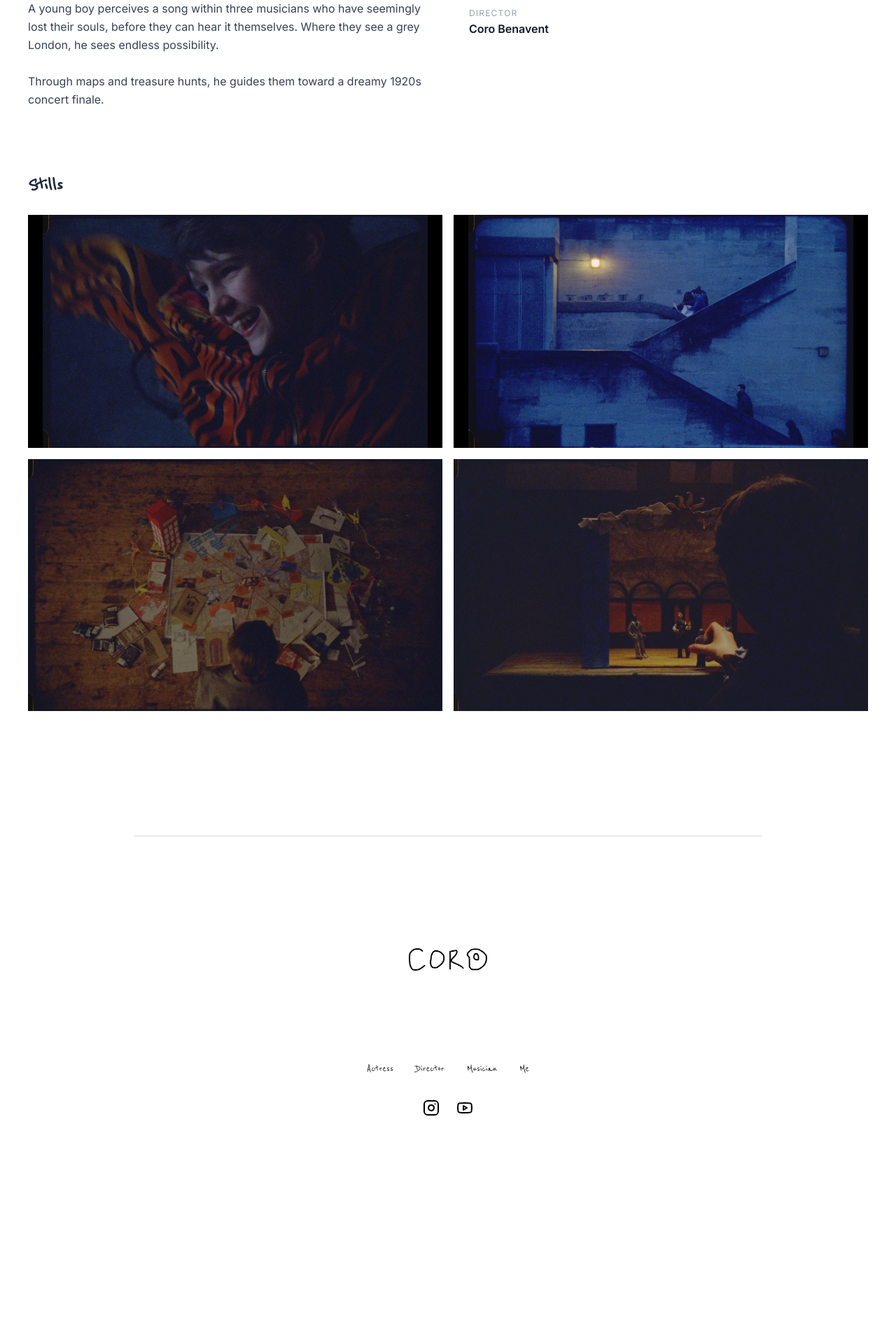
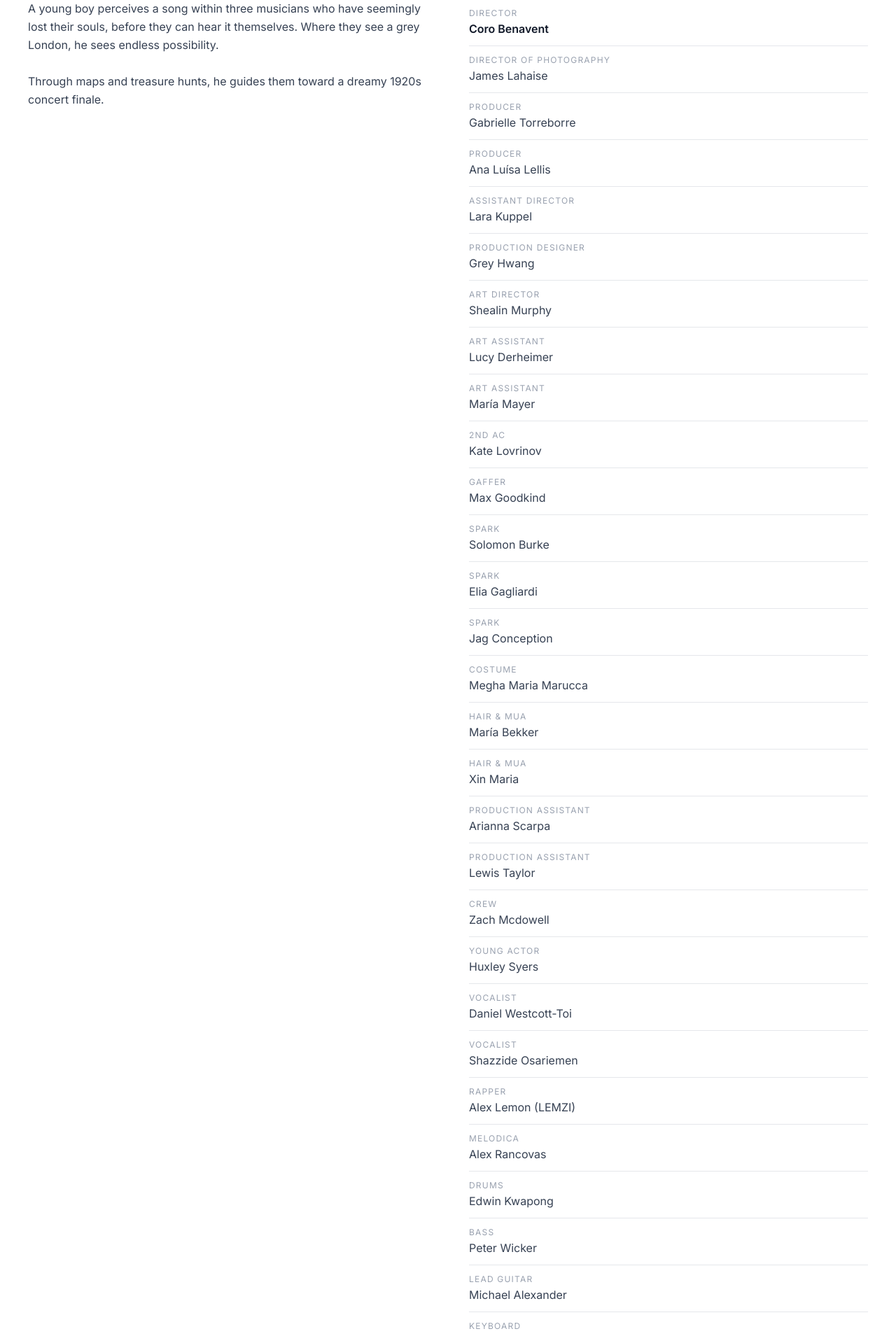
Before and after one commit to joehewett/coro, a React (Vite) app: page /director/look-around in a window 1280 px wide. Shown: the part 1060-2969 px from the top of the page at 70% size. Before the commit the page ends 2768 px from the top, so only its background shows below. Built offline with nearby package versions, Linux system fonts and the light colour scheme.

Commit message:
Add full cast and crew to Look Around project page
Co-Authored-By: Claude Sonnet 4.6 <noreply@anthropic.com>

```diff
--- a/src/components/projects/LookAround.tsx
+++ b/src/components/projects/LookAround.tsx
@@ -3,7 +3,51 @@ import ProjectPage from '../ProjectPage';
 
 const LookAround: React.FC = () => {
   const credits: Array<{ name: string; role: string; isHighlighted?: boolean }> = [
+    // Direction & Production
     { name: 'Coro Benavent', role: 'Director', isHighlighted: true },
+    { name: 'James Lahaise', role: 'Director of Photography' },
+    { name: 'Gabrielle Torreborre', role: 'Producer' },
+    { name: 'Ana Luísa Lellis', role: 'Producer' },
+    { name: 'Lara Kuppel', role: 'Assistant Director' },
+
+    // Art Department
+    { name: 'Grey Hwang', role: 'Production Designer' },
+    { name: 'Shealin Murphy', role: 'Art Director' },
+    { name: 'Lucy Derheimer', role: 'Art Assistant' },
+    { name: 'María Mayer', role: 'Art Assistant' },
+
+    // Camera & Lighting
+    { name: 'Kate Lovrinov', role: '2nd AC' },
+    { name: 'Max Goodkind', role: 'Gaffer' },
+    { name: 'Solomon Burke', role: 'Spark' },
+    { name: 'Elia Gagliardi', role: 'Spark' },
+    { name: 'Jag Conception', role: 'Spark' },
+
+    // Costume, Hair & MUA
+    { name: 'Megha Maria Marucca', role: 'Costume' },
+    { name: 'María Bekker', role: 'Hair & MUA' },
+    { name: 'Xin Maria', role: 'Hair & MUA' },
+
+    // Production
+    { name: 'Arianna Scarpa', role: 'Production Assistant' },
+    { name: 'Lewis Taylor', role: 'Production Assistant' },
+    { name: 'Zach Mcdowell', role: 'Crew' },
+
+    // Cast
+    { name: 'Huxley Syers', role: 'Young Actor' },
+    { name: 'Daniel Westcott-Toi', role: 'Vocalist' },
+    { name: 'Shazzide Osariemen', role: 'Vocalist' },
+    { name: 'Alex Lemon (LEMZI)', role: 'Rapper' },
+    { name: 'Alex Rancovas', role: 'Melodica' },
+
+    // Band
+    { name: 'Edwin Kwapong', role: 'Drums' },
+    { name: 'Peter Wicker', role: 'Bass' },
+    { name: 'Michael Alexander', role: 'Lead Guitar' },
+    { name: 'Alex Chiu', role: 'Keyboard' },
+
+    // Extras
+    { name: 'Giulia Improta, Maxime O\'Malley, Disha Amarnani, Rosanna Maruca, Marie Lundqvist, Arianna Scarpa, Kindred Salway, Harvey Hamer, Michael Stanway, Ananya Tej, Joe Griffith, Sofía Pascual, Rebeca Pascual, Rachel Duffy, Gabrielle Torreborre, María Luque Anguita, Nehemie Alice, Ayo Ladenika, Louis Mosquera', role: 'Extras' },
   ];
 
   const description = `A young boy perceives a song within three musicians who have seemingly lost their souls, before they can hear it themselves. Where they see a grey London, he sees endless possibility.
```
